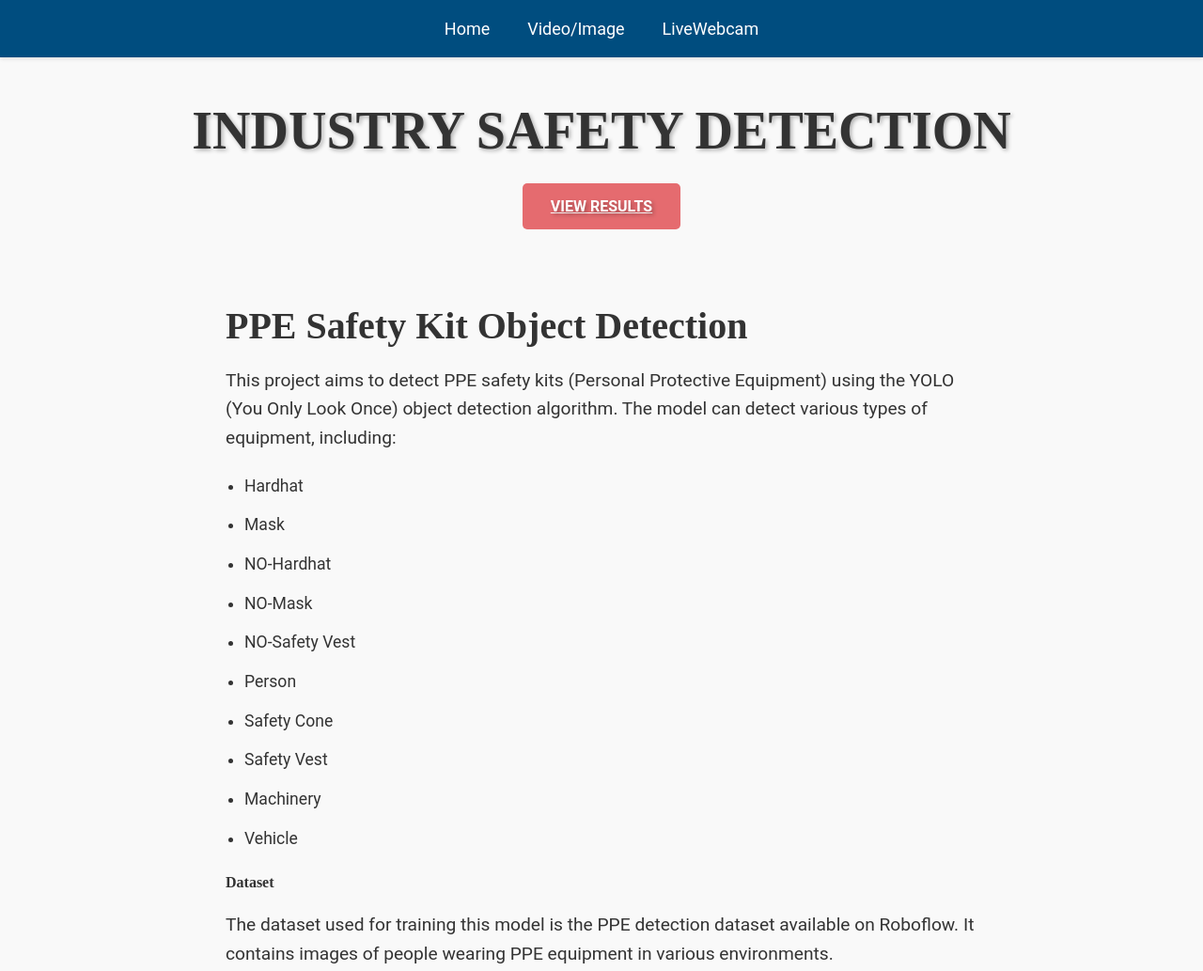
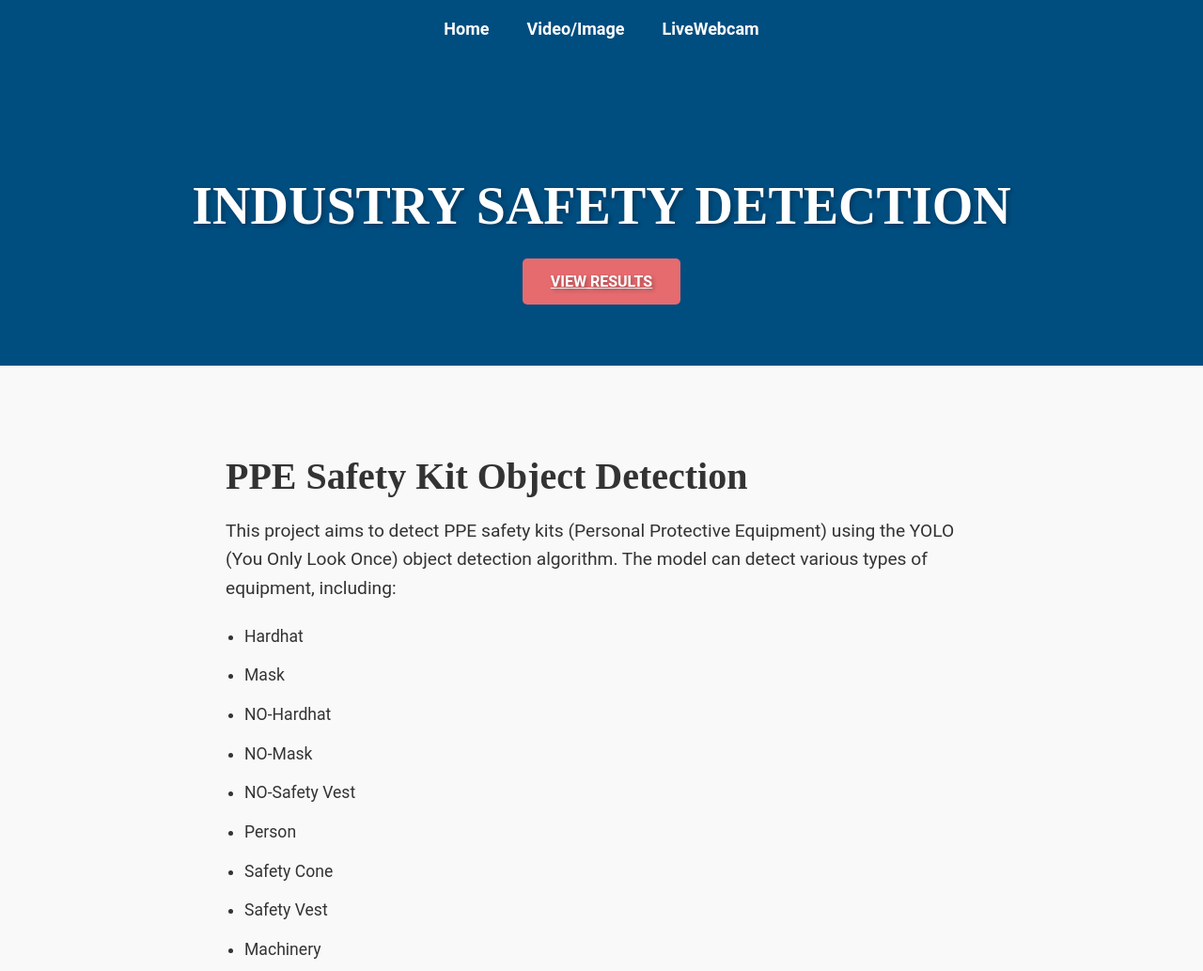
Before and after one commit to salesotomatikstbm/Object-Detection-Otomatiks, a plain HTML site: page templates/indexproject.html in a window 1280 px wide. Shown: the top 1033 px of the page at 94% size. Drawn offline with Linux system fonts and the light colour scheme.

Commit message:
first commit

```diff
--- a/templates/indexproject.html
+++ b/templates/indexproject.html
@@ -31,6 +31,7 @@
             box-shadow: 0 2px 4px rgba(0, 0, 0, 0.1);
         }
 
+        /* Navigation Bar */
         header nav ul {
             list-style: none;
             padding: 0;
@@ -47,20 +48,21 @@
         header nav ul li a {
             color: white;
             text-decoration: none;
+            font-weight: 600;
             transition: color 0.3s ease;
         }
 
         header nav ul li a:hover {
             color: #e56b6f; /* Light Red */
+            text-decoration: underline;
         }
 
         /* Main Section */
         .main-section {
-            /* background-image: url('../static/images/1.png'); */
-            /* background-size: cover; */
-            background-position: center;
-            /* padding: 80px 20px; */
+            background-color: #004d7f;
+            color: white;
             text-align: center;
+            padding: 80px 20px;
             position: relative;
             text-shadow: 2px 2px 4px rgba(0, 0, 0, 0.3);
         }
@@ -70,7 +72,6 @@
             font-weight: 700;
             margin-bottom: 20px;
             text-transform: uppercase;
-
         }
 
         .main-section p {
@@ -237,19 +238,6 @@
         <h4>Dataset</h4>
         <p>The dataset used for training this model is the PPE detection dataset available on Roboflow. It contains images of people wearing PPE equipment in various environments. </p>
 
-        <!-- <ul>
-            <li>Hardhat</li>
-            <li>Mask</li>
-            <li>NO-Hardhat</li>
-            <li>NO-Mask</li>
-            <li>NO-Safety Vest</li>
-            <li>Person</li>
-            <li>Safety Cone</li>
-            <li>Safety Vest</li>
-            <li>Machinery</li>
-            <li>Vehicle</li>
-        </ul> -->
-
         <p>The training set contains 2.6k images, the validation set contains 114 images, and the testing set contains 82 images. The input dimensions for each image are 640x640.</p><br>
     </section>
 
```
